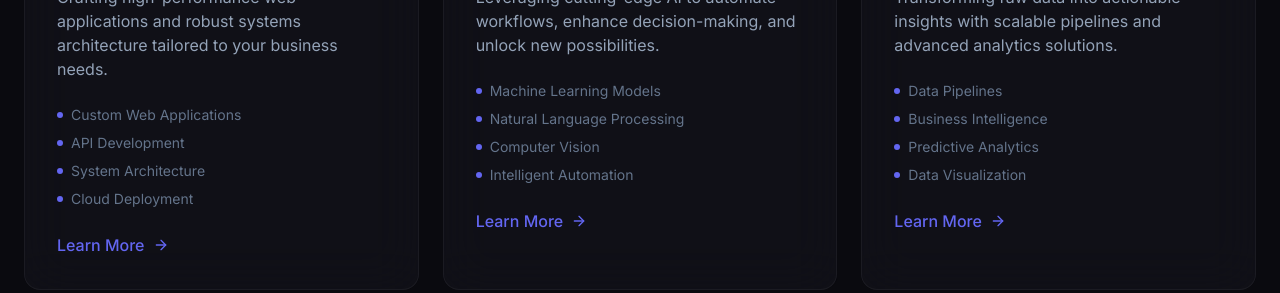
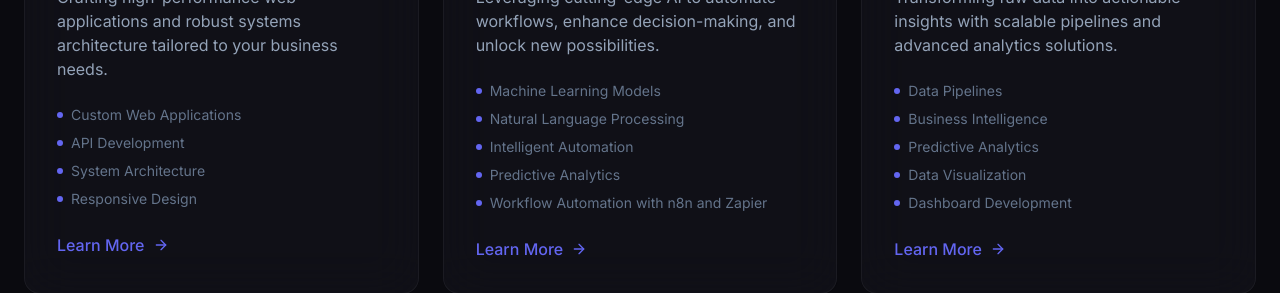
Before and after one commit to FiraolD/codecraft, a React (Vite) app: page / in a window 1280 px wide. Shown: the part 1280-1573 px from the top of the page. Built offline with nearby package versions, Linux system fonts and the light colour scheme; no server answers; the database is empty.

Commit message:
updated my navbar to include home page link

```diff
--- a/src/components/layout/Navbar.tsx
+++ b/src/components/layout/Navbar.tsx
@@ -3,7 +3,7 @@ import { Menu, X } from 'lucide-react';
 import { Link } from 'react-router-dom';
 
 const navLinks = [
-  { label: 'Home', href: '#home' },
+  { label: 'Home', href: '#hero' },
   { label: 'Services', href: '#services' },
   { label: 'Portfolio', href: '#portfolio' },
   { label: 'About', href: '#about' },
--- a/src/components/public/Services.tsx
+++ b/src/components/public/Services.tsx
@@ -6,19 +6,19 @@ const services = [
     icon: Monitor,
     title: 'Web & Systems Development',
     description: 'Crafting high-performance web applications and robust systems architecture tailored to your business needs.',
-    features: ['Custom Web Applications', 'API Development', 'System Architecture', 'Cloud Deployment'],
+    features: ['Custom Web Applications', 'API Development', 'System Architecture', 'Responsive Design'],
   },
   {
     icon: Brain,
     title: 'AI Automation',
     description: 'Leveraging cutting-edge AI to automate workflows, enhance decision-making, and unlock new possibilities.',
-    features: ['Machine Learning Models', 'Natural Language Processing', 'Computer Vision', 'Intelligent Automation'],
+    features: ['Machine Learning Models', 'Natural Language Processing', 'Intelligent Automation', 'Predictive Analytics', 'Workflow Automation with n8n and Zapier'],
   },
   {
     icon: Database,
     title: 'Data Engineering & Analytics',
     description: 'Transforming raw data into actionable insights with scalable pipelines and advanced analytics solutions.',
-    features: ['Data Pipelines', 'Business Intelligence', 'Predictive Analytics', 'Data Visualization'],
+    features: ['Data Pipelines', 'Business Intelligence', 'Predictive Analytics', 'Data Visualization', 'Dashboard Development'],
   },
 ];
 
```
